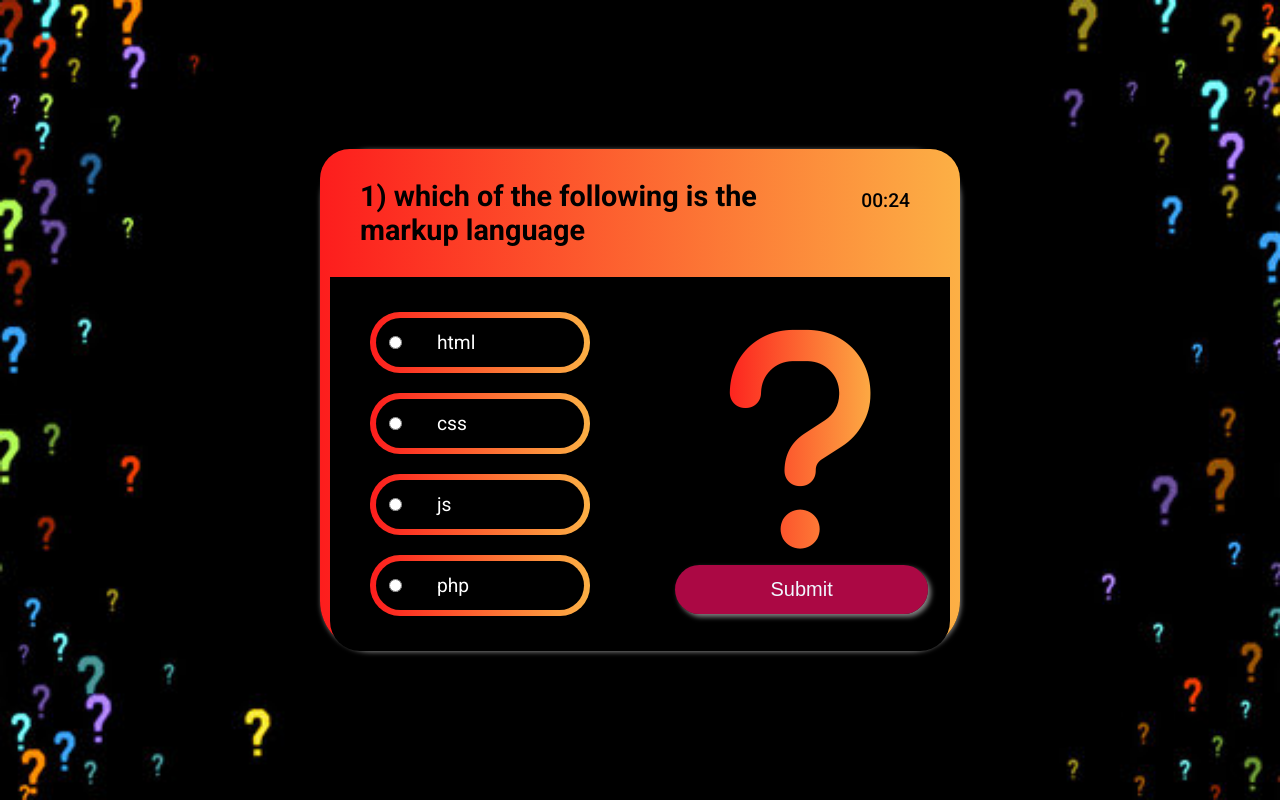
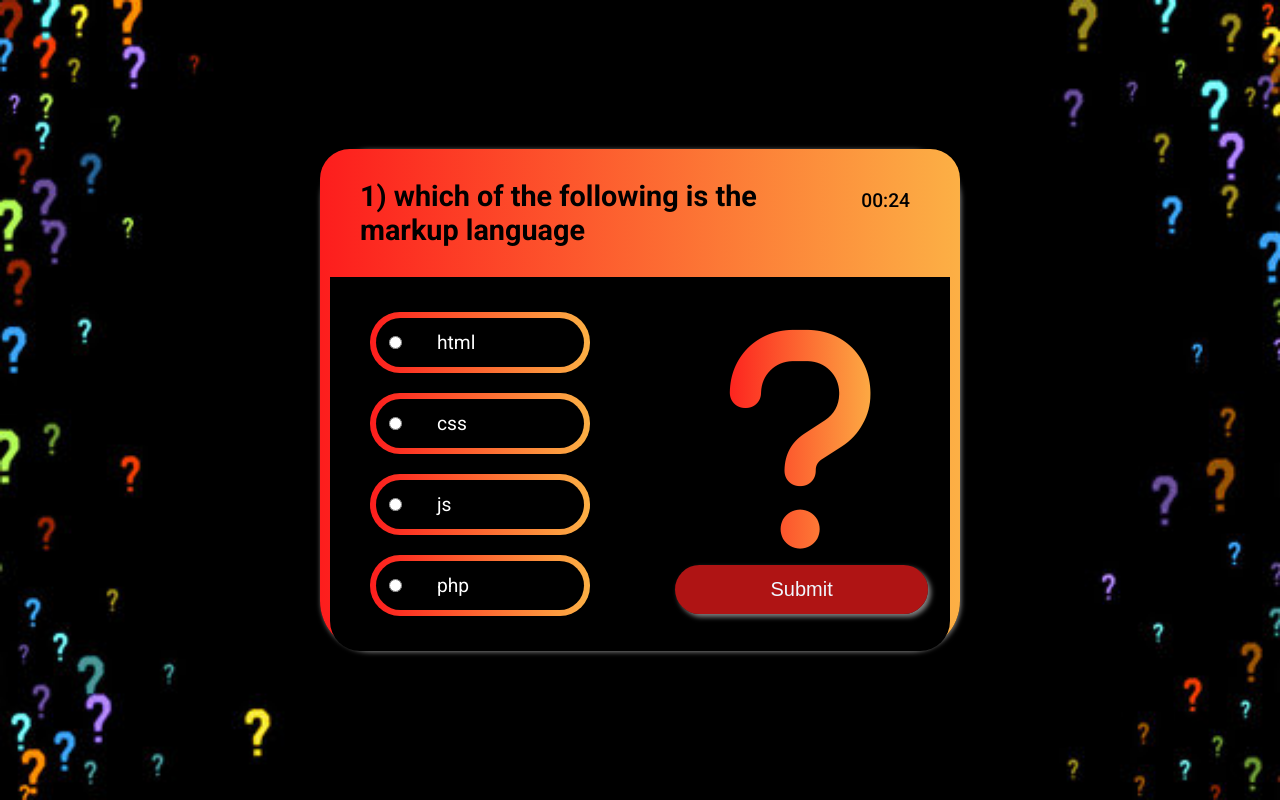
Before and after one commit to manaswisuvarna/basic_quiz_web, a plain HTML site: page index.html in a window 1280 px wide. In both pictures the pointer is over the button "Submit". Drawn offline with Linux system fonts and the light colour scheme.

Commit message:
Update style.css

```diff
--- a/style.css
+++ b/style.css
@@ -113,7 +113,7 @@ label{
 
 }
 .btn:hover{
-    background-color: rgba(246, 12, 98, 0.695);
+    background-color: rgba(253, 29, 29, 0.695);
     box-shadow: 3px 3px 5px grey;
 }
 .btn:active{
```
